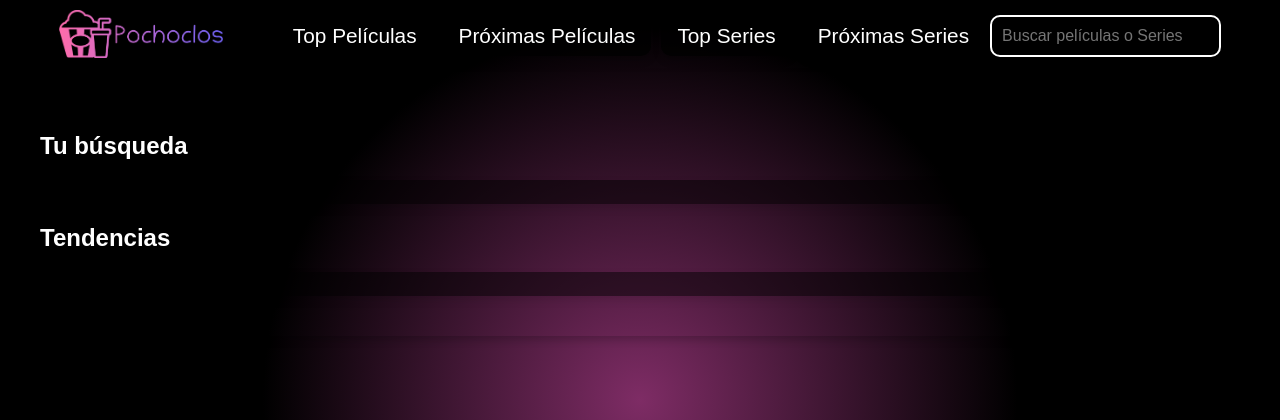
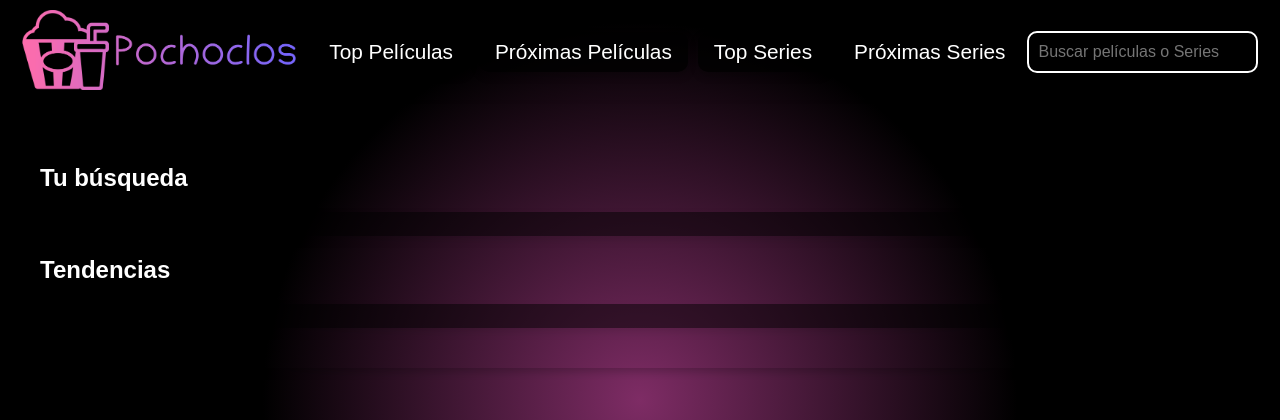
Before and after one commit to dart94/Pochoclos, a Flask app: page / in a window 1280 px wide. Shown: the top 420 px of the page. Run offline with Flask 3, Linux system fonts and the light colour scheme; data that the repository does not hold is empty.

Commit message:
cambios para img de css

```diff
--- a/static/styles.css
+++ b/static/styles.css
@@ -70,7 +70,7 @@ header {
 
 header img {
     height: auto;
-    max-height: 3rem;
+    max-height: 5rem;
     width: auto;
 }
 
--- a/templates/movie_details.html
+++ b/templates/movie_details.html
@@ -11,10 +11,9 @@
               <img src="/static/img/logo.png">
               </a>
   </header>
-    <div class="details-container">
+    <div class="details-container info">
             <h1>{{ details.name }}</h1>
             <img src="https://image.tmdb.org/t/p/w500{{ details.poster_path }}" alt="Póster de {{ details.name }}">
-            <div class="info">
                 <p><strong>Calificación:</strong> {{ details.vote_average }}</p>
                 <p><strong>Sinopsis:</strong> {{ details.overview }}</p>
                 <p><strong>Géneros:</strong>
@@ -28,7 +27,6 @@
                 {% endif %}
             {% endfor %}
                 <a href="/">Volver</a>
-            </div>
 
     </div>
 
```
